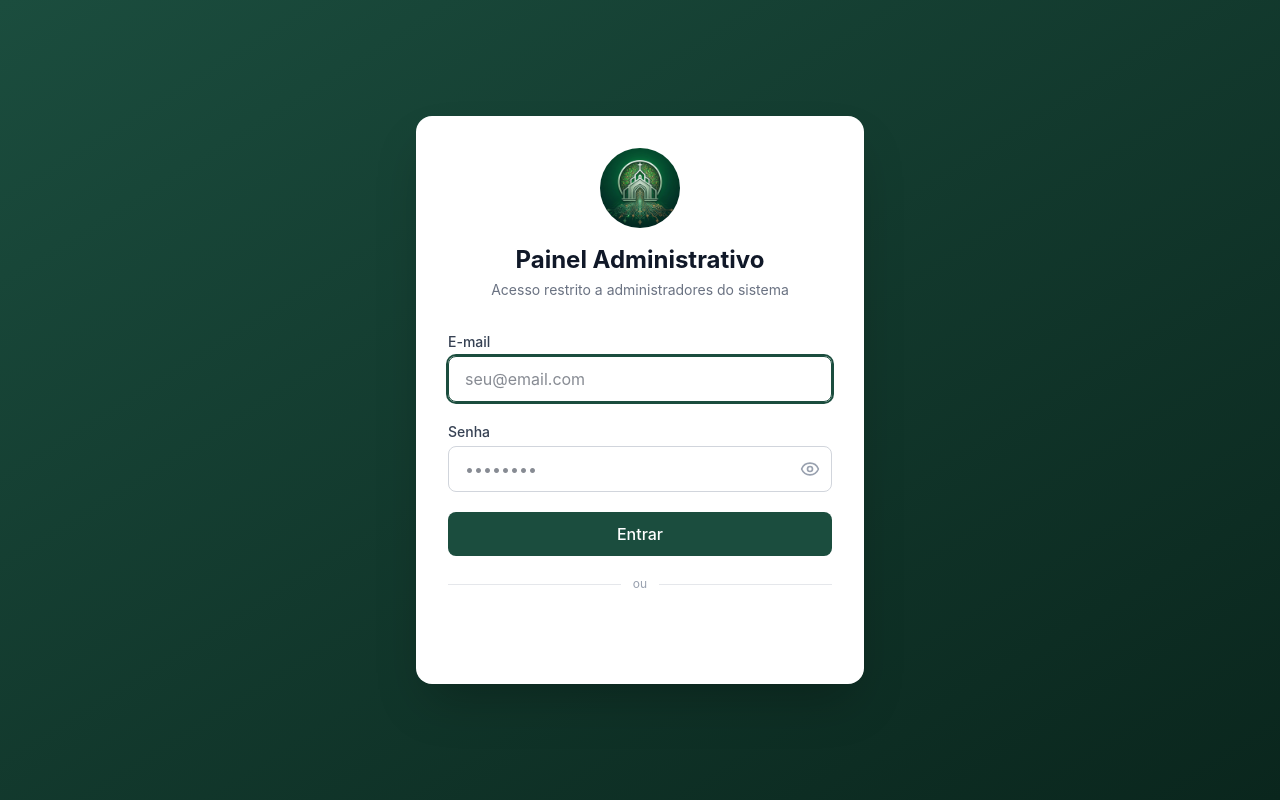
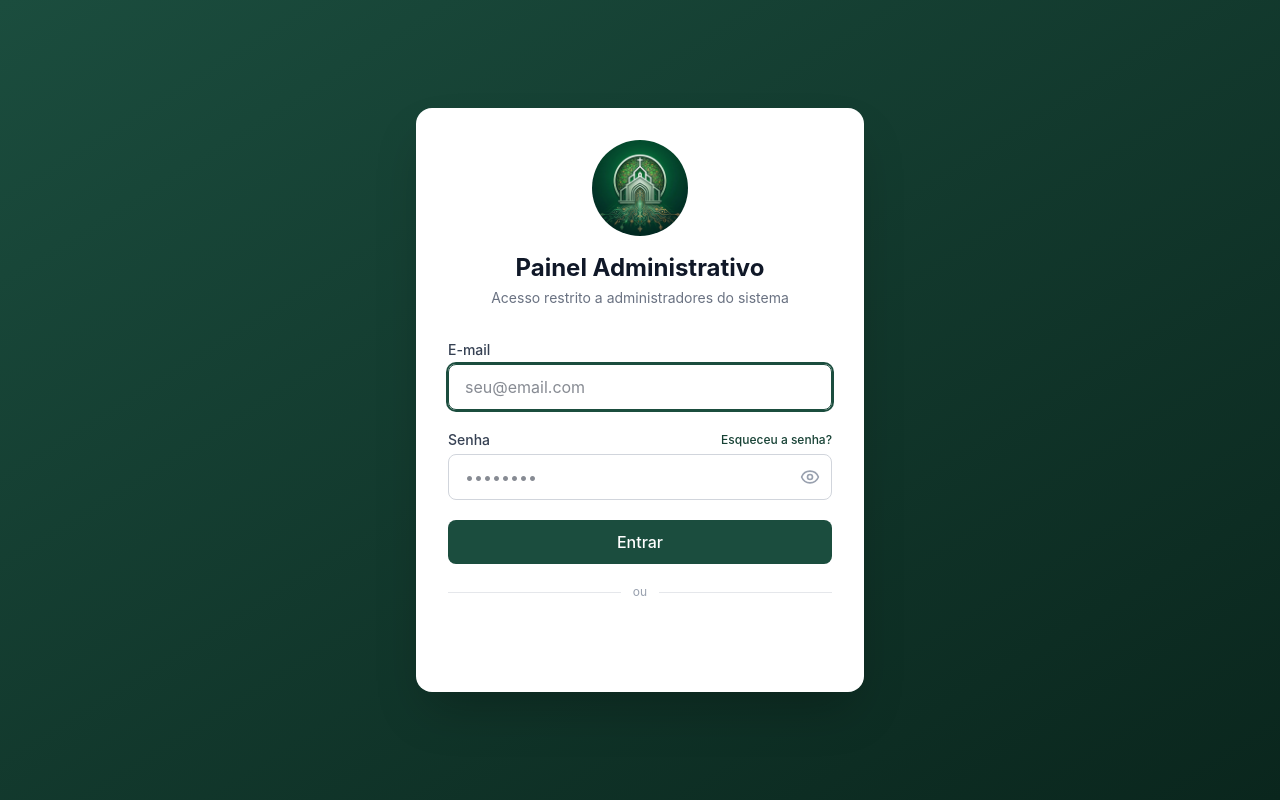
Before and after one commit to userlotustechnology/nossaparoquia_admin, a React (Vite) app: page /login in a window 1280 px wide. Built offline with nearby package versions, Linux system fonts and the light colour scheme.

Commit message:
v1.0.0 - initial commit

```diff
--- a/src/pages/Login.tsx
+++ b/src/pages/Login.tsx
@@ -65,7 +65,7 @@ export default function Login() {
             <img
               src="/logo.png"
               alt="Nossa Paróquia Online"
-              className="mx-auto w-20 h-20 rounded-full mb-4"
+              className="mx-auto w-24 h-24 rounded-full object-cover mb-4"
             />
             <h1 className="text-2xl font-bold text-gray-900">Painel Administrativo</h1>
             <p className="text-sm text-gray-500 mt-1">
@@ -99,9 +99,14 @@ export default function Login() {
             </div>
 
             <div>
-              <label htmlFor="password" className="block text-sm font-medium text-gray-700 mb-1">
-                Senha
-              </label>
+              <div className="flex items-center justify-between mb-1">
+                <label htmlFor="password" className="block text-sm font-medium text-gray-700">
+                  Senha
+                </label>
+                <a href="https://nossaparoquiaonline.com.br/forgot-password" className="text-xs text-primary-600 hover:text-primary-700 font-medium">
+                  Esqueceu a senha?
+                </a>
+              </div>
               <div className="relative">
                 <input
                   id="password"
```
